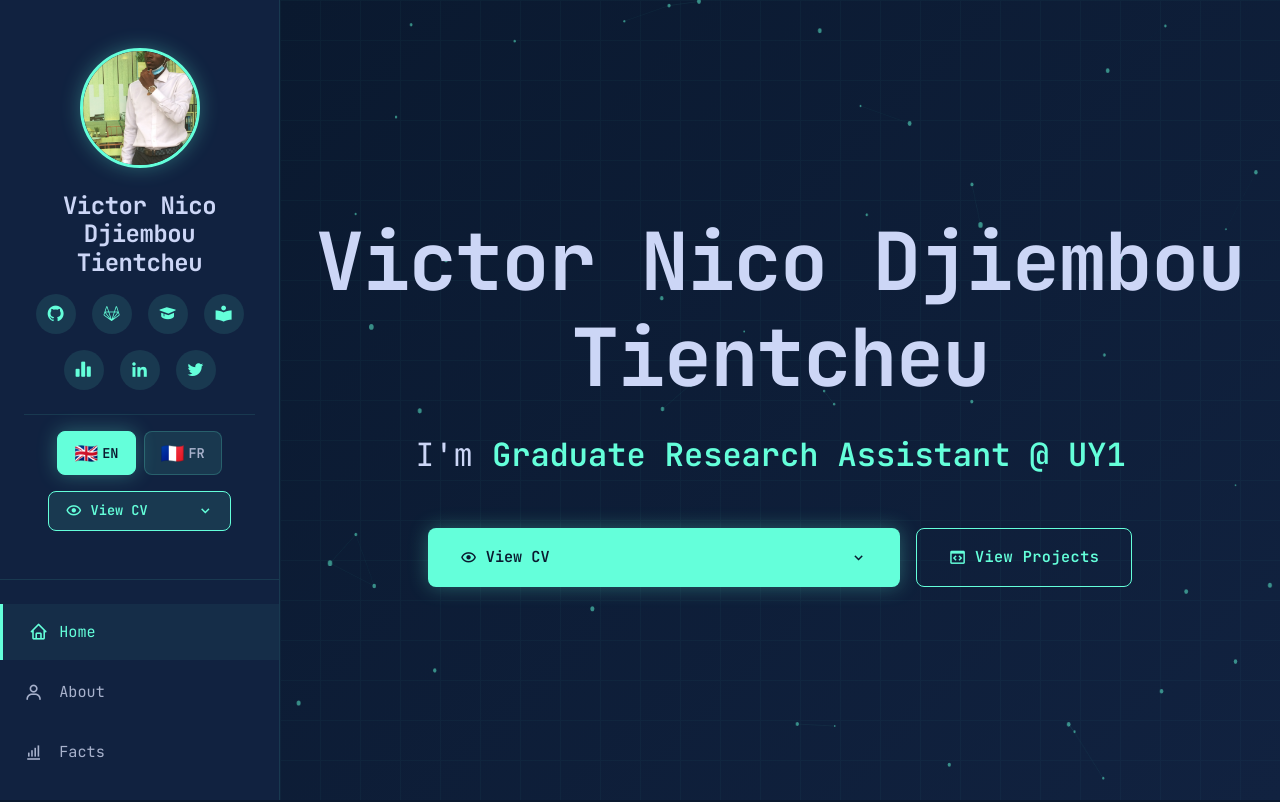
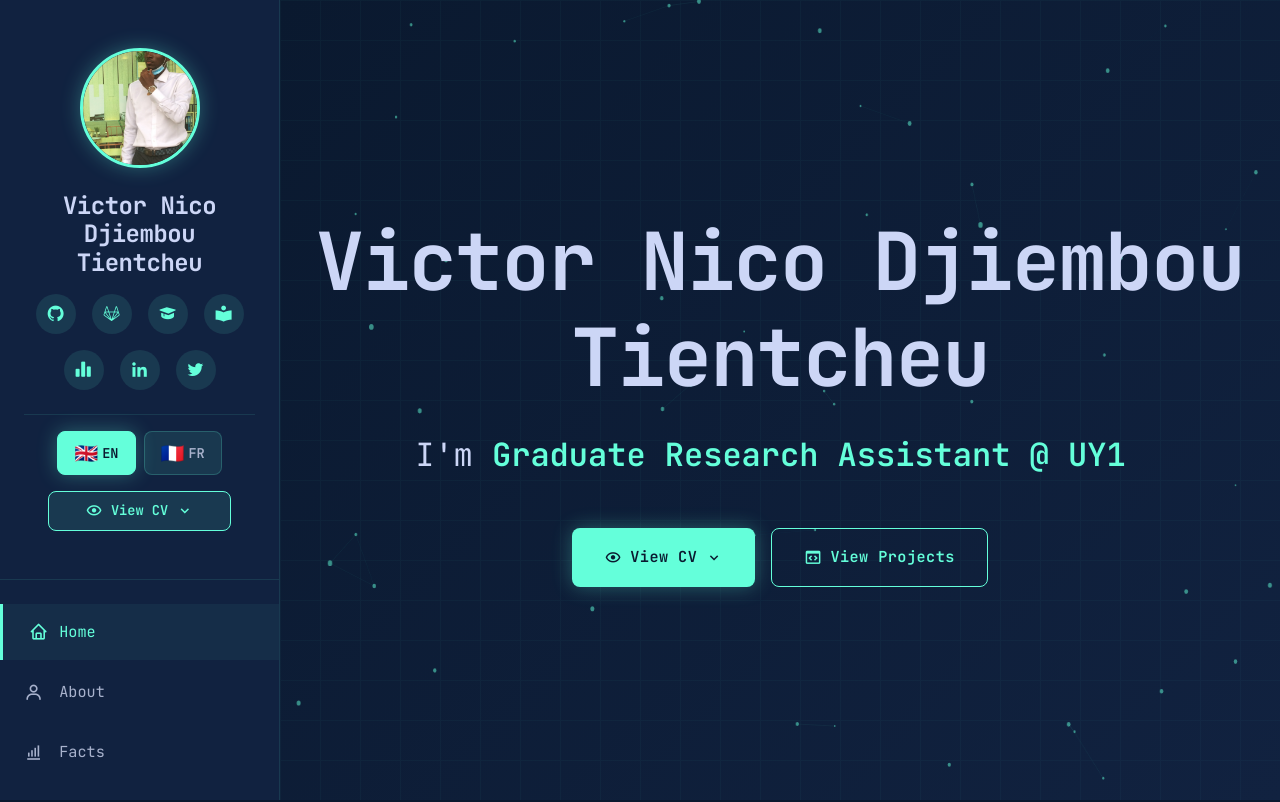
Before and after one commit to VictorNico/VictorNico.github.io, a Vue app: page / in a window 1280 px wide. Shown: the top 802 px of the page. Built offline with nearby package versions, Linux system fonts and the light colour scheme.

Commit message:
|@VictorNico| stable |

```diff
--- a/public/data/projects.i18n.json
+++ b/public/data/projects.i18n.json
@@ -53,28 +53,6 @@
       "paper": "",
       "color": "#10B981",
       "icon": "bi-flower1"
-    },
-    {
-      "id": 3,
-      "category": "fullstack",
-      "featured": true,
-      "title": {
-        "en": "Mobility & Transportation Information System (MIS)",
-        "fr": "Système d'Information de Mobilité et Transport (MIS)"
-      },
-      "description": {
-        "en": "End-to-end mobility information system built at Takenco, including an airport taxi reservation application developed in cooperation with ADC (Airports of Cameroon). Covers firmware, backend APIs, and mobile interfaces.",
-        "fr": "Système d'information de mobilité complet développé chez Takenco, incluant une application de réservation de taxis aéroport en coopération avec l'ADC (Aéroports du Cameroun). Couvre firmware, APIs backend et interfaces mobiles."
-      },
-      "stack": ["Vue.js", "Node.js", "Express", "MongoDB", "Firmware", "REST API"],
-      "highlights": {
-        "en": ["Production system deployed in Cameroon", "Airport taxi management with ADC partnership", "Firmware + fullstack integration"],
-        "fr": ["Système en production au Cameroun", "Gestion taxis aéroport avec partenariat ADC", "Intégration firmware + fullstack"]
-      },
-      "github": "https://github.com/VictorNico/",
-      "paper": "",
-      "color": "#42B883",
-      "icon": "bi-truck"
     },
     {
       "id": 4,
--- a/src/components/layout/Sidebar.vue
+++ b/src/components/layout/Sidebar.vue
@@ -35,13 +35,14 @@
 
       <label v-if="profile?.personal?.cvs?.length" class="cv-download-btn cv-select-label">
         <i class="bx bx-show"></i>
+        <span>{{ t('hero.viewCV') }}</span>
+        <i class="bx bx-chevron-down"></i>
         <select @change="onCVSelect" class="cv-select">
           <option value="" disabled selected>{{ t('hero.viewCV') }}</option>
           <option v-for="(cv, i) in profile.personal.cvs" :key="i" :value="i">
             {{ getTranslated(cv.title) }}
           </option>
         </select>
-        <i class="bx bx-chevron-down"></i>
       </label>
     </div>
 
@@ -267,20 +268,17 @@ onUnmounted(() => {
 }
 
 .cv-select-label {
+  position: relative;
   cursor: pointer;
 }
 
 .cv-select {
-  appearance: none;
-  -webkit-appearance: none;
-  background: transparent;
-  border: none;
-  color: inherit;
-  font: inherit;
+  position: absolute;
+  inset: 0;
+  width: 100%;
+  height: 100%;
+  opacity: 0;
   cursor: pointer;
-  flex: 1;
-  min-width: 0;
-  outline: none;
 
   option {
     background: $bg-card;
--- a/src/components/sections/Hero.vue
+++ b/src/components/sections/Hero.vue
@@ -15,15 +15,16 @@
         </div>
 
         <div class="hero-cta">
-          <label v-if="profile?.personal?.cvs?.length" @click.prevent class="cta-btn cta-primary cta-select-label">
+          <label v-if="profile?.personal?.cvs?.length" class="cta-btn cta-primary cta-select-label">
             <i class="bx bx-show"></i>
+            <span>{{ t('hero.viewCV') }}</span>
+            <i class="bx bx-chevron-down"></i>
             <select @change="onCVSelect" class="cv-select">
               <option value="" disabled selected>{{ t('hero.viewCV') }}</option>
               <option v-for="(cv, i) in profile.personal.cvs" :key="i" :value="i">
                 {{ getTranslated(cv.title) }}
               </option>
             </select>
-            <i class="bx bx-chevron-down"></i>
           </label>
           <a href="#projects" class="cta-btn cta-secondary">
             <i class="bx bx-code-block"></i>
@@ -375,19 +376,18 @@ const initParticles = () => {
   }
 }
 
-.cta-select-label { cursor: pointer; }
+.cta-select-label {
+  position: relative;
+  cursor: pointer;
+}
 
 .cv-select {
-  appearance: none;
-  -webkit-appearance: none;
-  background: transparent;
-  border: none;
-  color: inherit;
-  font: inherit;
+  position: absolute;
+  inset: 0;
+  width: 100%;
+  height: 100%;
+  opacity: 0;
   cursor: pointer;
-  flex: 1;
-  min-width: 0;
-  outline: none;
 
   option {
     background: $bg-card;
```
